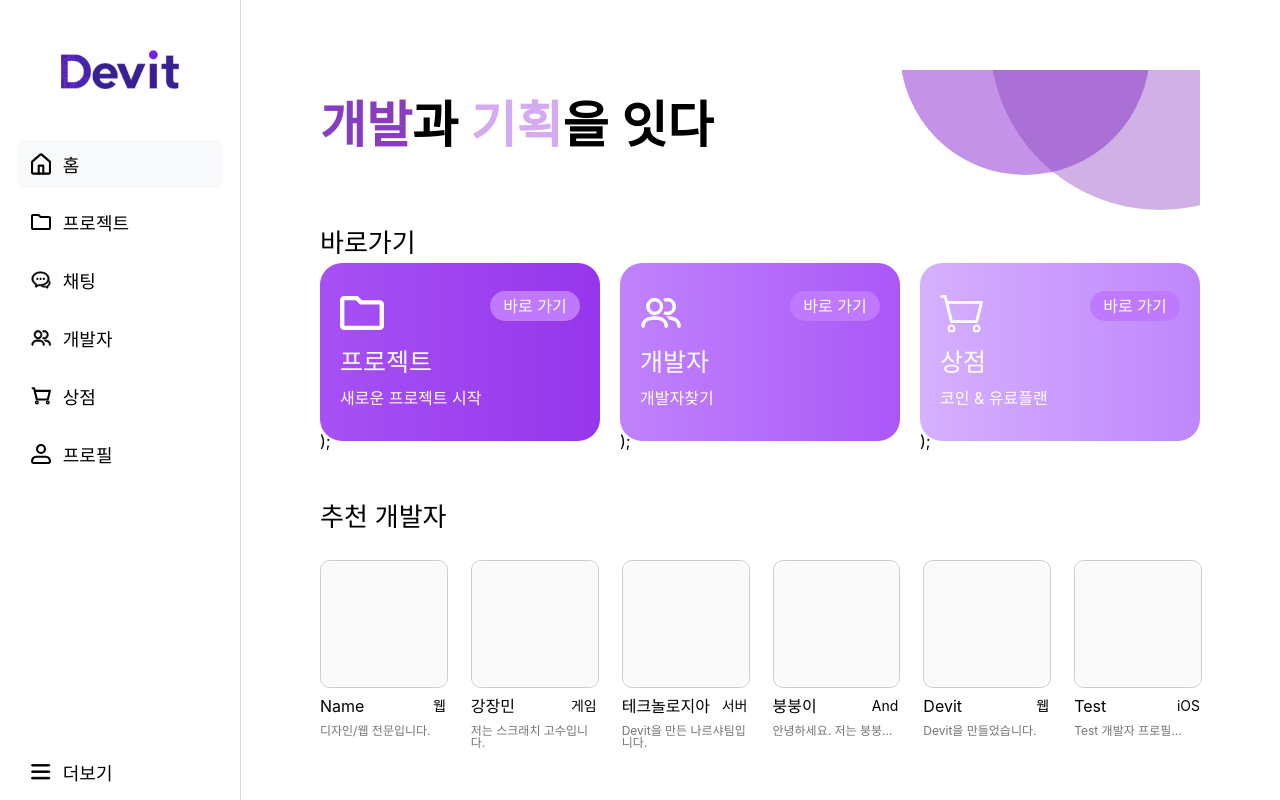
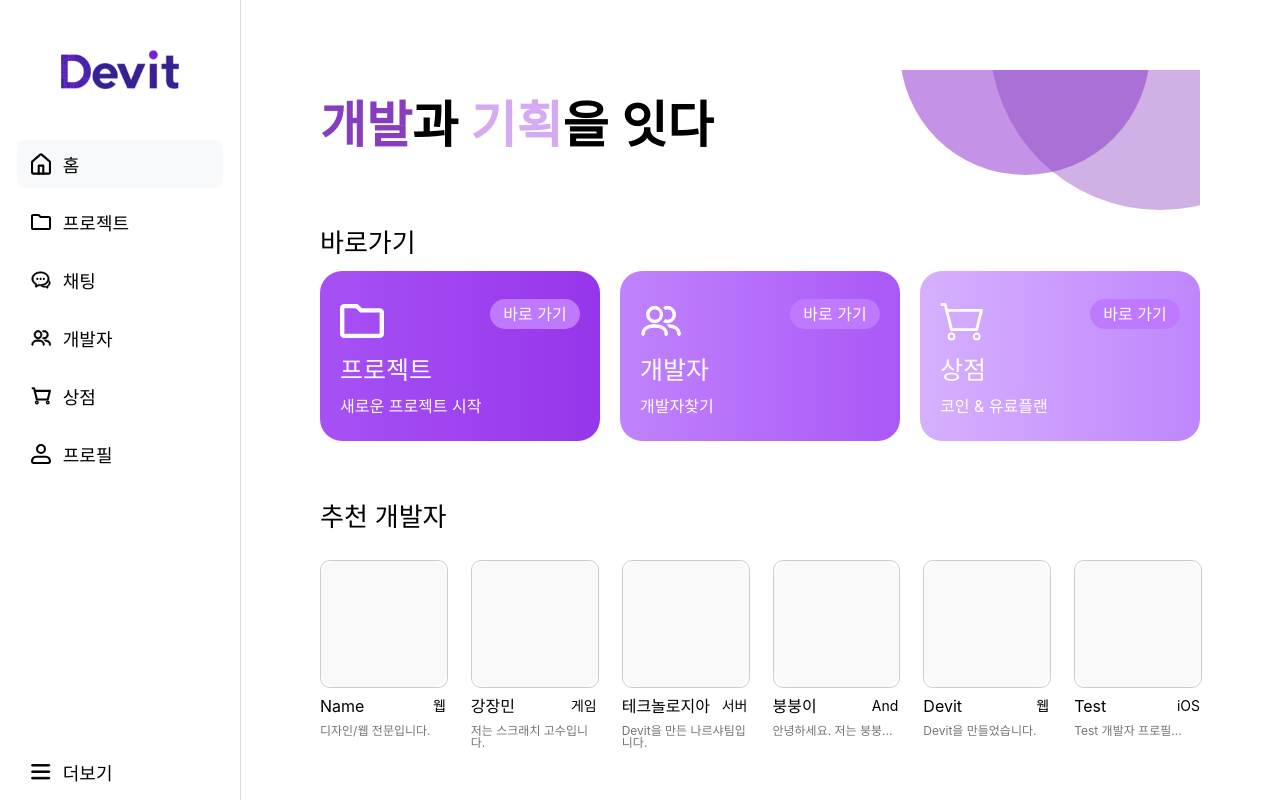
Before and after one commit to technologyaa/Devit-Web, a React (Vite) app: page /home in a window 1280 px wide. Built offline with nearby package versions, Linux system fonts and the light colour scheme.

Commit message:
fix: 불필요한 문자 삭제

```diff
--- a/src/pages/home/HomePage.jsx
+++ b/src/pages/home/HomePage.jsx
@@ -1,10 +1,8 @@
 import * as S from "./styles/homePage";
 import { Helmet } from "react-helmet";
-import devlopers from "@/data/developer-list";
+import developers from "@/data/developer-list";
 import icons from "@/data/icon-list";
 import { Link } from "react-router";
-
-const gradients = {};
 
 export default function HomePage() {
   return (
@@ -24,22 +22,19 @@ export default function HomePage() {
               <S.Cricle1></S.Cricle1>
               <S.Cricle2></S.Cricle2>
             </S.Top>
+
             <S.Middle>
               <p style={{ fontSize: "26px", fontWeight: "500" }}>바로가기</p>
               <S.Goto>
-                {icons.map((icon, index) => {
-                  return (
-                    <S.styledLink to={icon.url}>
-                      <S.Card gradient={icon.gradient}>
-
-                  <S.styledLink to={icon.url}>
+                {icons.map((icon, index) => (
+                  <S.styledLink key={index} to={icon.url}>
                     <S.Card gradient={icon.gradient}>
                       <S.ElementPlace>
                         <S.IconButton>
                           <S.Icon
-                              src={icons[index].logo}
-                              alt="프로젝트바로가기 아이콘"
-                            ></S.Icon>
+                            src={icon.logo}
+                            alt="프로젝트 바로가기 아이콘"
+                          />
                           <S.Button>바로 가기</S.Button>
                         </S.IconButton>
                         <p
@@ -49,32 +44,28 @@ export default function HomePage() {
                             fontWeight: "500",
                           }}
                         >
-                            {icons[index].name}
+                          {icon.name}
                         </p>
                         <p style={{ color: "white", fontSize: "16px" }}>
-                            {icons[index].text}
+                          {icon.text}
                         </p>
                       </S.ElementPlace>
                     </S.Card>
                   </S.styledLink>
-                  );
-                    </S.Card>
-                  </S.styledLink>
-              );
-                })}
+                ))}
               </S.Goto>
             </S.Middle>
           </S.TopMiddleWrap>
+
           <S.Bottom>
             <p style={{ fontSize: "26px", fontWeight: "500" }}>추천 개발자</p>
             <S.RecommendDev>
-            {devlopers.map((devloper, index) => {
-              return (
-                <S.Devloper>
+              {developers.map((developer, index) => (
+                <S.Devloper key={index}>
                   <S.Profile
                     src="./assets/dummy-profile.svg"
                     alt="개발자 프로필"
-                  ></S.Profile>
+                  />
                   <S.DevAndJob>
                     <p
                       style={{
@@ -82,22 +73,21 @@ export default function HomePage() {
                         fontWeight: "440",
                       }}
                     >
-                      {devloper.name}
+                      {developer.name}
                     </p>
                     <p style={{ fontSize: "clamp(14px, 1vw, 18px)" }}>
-                      {devloper.job}
+                      {developer.job}
                     </p>
                   </S.DevAndJob>
                   <p style={{ fontSize: "12px", color: "#747474" }}>
-                    {devloper.text}
+                    {developer.text}
                   </p>
                 </S.Devloper>
-              );
-            })}
+              ))}
             </S.RecommendDev>
           </S.Bottom>
         </S.Frame>
-    </S.Container >
+      </S.Container>
     </>
   );
 }
```
Lines whose indentation alone changed are shown as unchanged.
